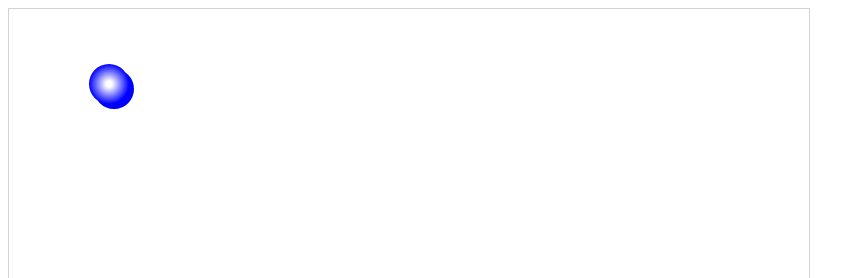
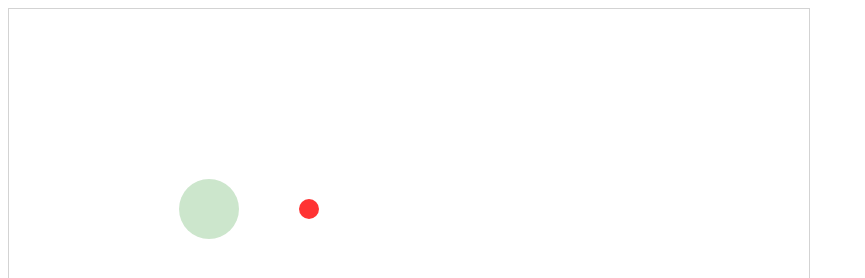
Before and after one commit to GoogleJump/Breakpoint, a plain HTML site: page templates/test.html in a window 1280 px wide. Shown: the top 278 px of the page, without its empty margins (0-865 px from the left). Drawn offline with Linux system fonts and the light colour scheme.

Commit message:
draw shapes with different attributes

```diff
--- a/templates/test.html
+++ b/templates/test.html
@@ -6,19 +6,19 @@
 Your browser does not support the HTML5 canvas tag.</canvas>
 
 <script>
-// function addPoint(lat, lon, count, radius, color)
+ function addPoint(lat, lon, radius, opacity, color) {
 // need to figure out count: basically draw more circles at a certain point for higher intensities
 
 var canvas = document.getElementById('myCanvas');
 var ctx = canvas.getContext('2d');
 
-var lat = 100,
-    lon = 75,
+//var lat = 100,
+    //lon = 75,
     // Radii of the white glow.
     innerRadius = 3,
-    outerRadius = 20,
+    outerRadius = 9;
     // Radius of the entire circle.
-    radius = 20;
+    //radius = 10;
 
 // we will hard code create multiple gradients with different colors to represent different intensities
 var gradient1 = ctx.createRadialGradient(lat, lon, innerRadius, lat, lon, outerRadius);
@@ -29,12 +29,16 @@ gradient2.addColorStop(0, 'white');
 gradient2.addColorStop(0.5, 'yellow');
 gradient2.addColorStop(1, 'red');
 
+ctx.beginPath();
+ctx.globalAlpha=opacity; //this is the opacity
 ctx.arc(lat, lon, radius, 0, 2 * Math.PI);
-ctx.arc(lat+5, lon+5, radius, 0, 2 * Math.PI); // how to make this another gradient
+ctx.closePath();
 
-ctx.fillStyle = gradient1;
+ctx.fillStyle = color; // originally gradient2
 ctx.fill();
-
+}
+addPoint(200, 200, 30, 0.2, "green")
+addPoint(300, 200, 10, 0.8, "red")
 
 </script>
 
```
